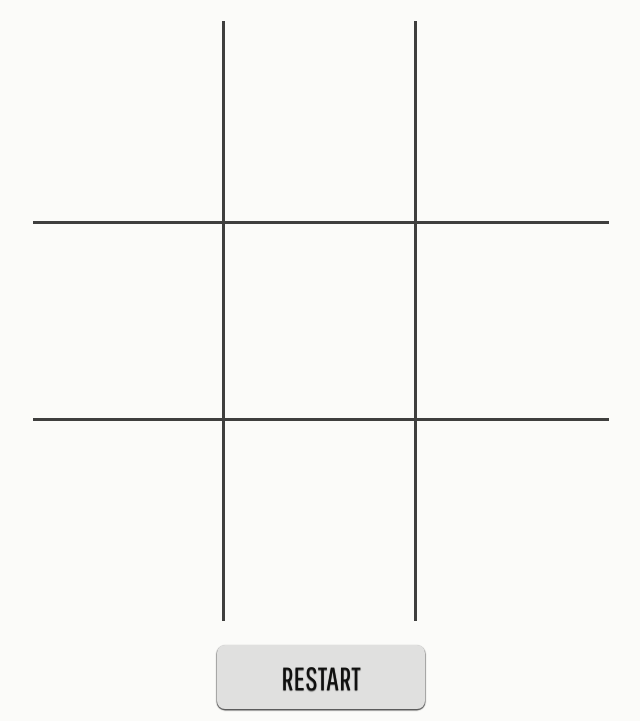
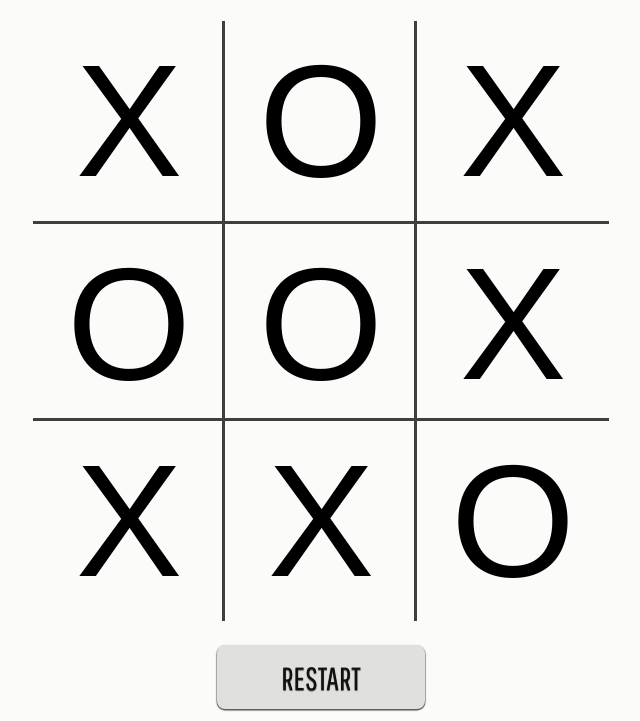
Before and after one commit to lmreineer/tic-tac-toe, a website: page docs/index.html in a window 1280 px wide. Shown: the part 79-800 px from the top of the page, without its empty margins (319-959 px from the left). Drawn offline with nearby package versions, Linux system fonts and the light colour scheme; a web font is replaced by a local one.

Commit message:
Remove jquery

```diff
--- a/docs/index.html
+++ b/docs/index.html
@@ -8,7 +8,6 @@
     <title>Tic-tac-toe</title>
     <link rel="shortcut icon" href="./favicon/favicon.png" type="image/x-icon">
     <link rel="stylesheet" href="default.css">
-    <script src="https://cdnjs.cloudflare.com/ajax/libs/jquery/3.6.3/jquery.min.js" integrity="sha512-STof4xm1wgkfm7heWqFJVn58Hm3EtS31XFaagaa8VMReCXAkQnJZ+jEy8PCC/iT18dFy95WcExNHFTqLyp72eQ==" crossorigin="anonymous" referrerpolicy="no-referrer"></script>
     <script src="https://cdnjs.cloudflare.com/ajax/libs/animejs/3.2.1/anime.min.js" integrity="sha512-z4OUqw38qNLpn1libAN9BsoDx6nbNFio5lA6CuTp9NlK83b89hgyCVq+N5FdBJptINztxn1Z3SaKSKUS5UP60Q==" crossorigin="anonymous" referrerpolicy="no-referrer"></script>
     <script src="https://randojs.com/2.0.0.js"></script>
     <script src="main.js" defer></script>
@@ -27,37 +26,37 @@
         <div class="board-container">
             <div class="in-cont left-board-container">
                 <div class="right border"></a>
-                    <div class="up-left comp text"></div>
+                    <div class="up-left comp text">X</div>
                 </div>
                 <div class="top-right-bottom border">
-                    <div class="mid-left comp text"></div>
+                    <div class="mid-left comp text">O</div>
                 </div>
                 <div class="right border">
-                    <div class="bot-left comp text"></div>
+                    <div class="bot-left comp text">X</div>
                 </div>
             </div>
 
             <div class="in-cont mid-board-container">
                 <div class="right border">
-                    <div class="up-mid comp text"></div>
+                    <div class="up-mid comp text">O</div>
                 </div>
                 <div class="center-border border">
-                    <div class="center comp text"></div>
+                    <div class="center comp text">O</div>
                 </div>
                 <div class="right border">
-                    <div class="bot-mid comp text"></div>
+                    <div class="bot-mid comp text">X</div>
                 </div>
             </div>
 
             <div class="in-cont right-board-container">
                 <div class="add-on border">
-                    <div class="up-right comp text"></div>
+                    <div class="up-right comp text">X</div>
                 </div>
                 <div class="top-bottom border">
-                    <div class="mid-right comp text"></div>
+                    <div class="mid-right comp text">X</div>
                 </div>
                 <div class="top border">
-                    <div class="bot-right comp text"></div>
+                    <div class="bot-right comp text">O</div>
                 </div>
             </div>
         </div>
--- a/docs/main.js
+++ b/docs/main.js
@@ -127,9 +127,10 @@
 const bottomLeftBox = document.querySelector('.bot-left');
 const bottomMidBox = document.querySelector('.bot-mid');
 const bottomRightBox = document.querySelector('.bot-right');
+const allBorders = document.querySelectorAll('.border');
 
 let win = false;
-// needs tie
+
 function checkWinner() {
   allBoxes.forEach((box) => {
     if (!box.classList.contains('blink')) {
```
